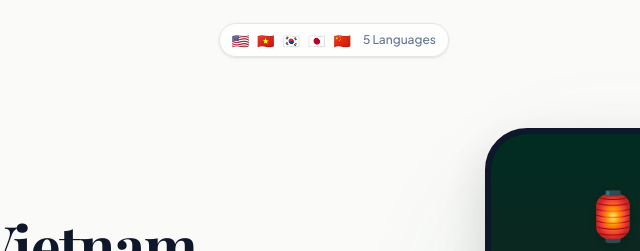
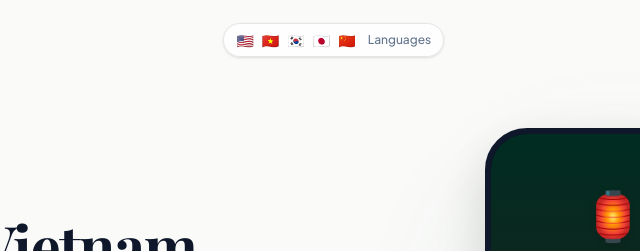
Before and after one commit to nextgen-app-labs/vietnamguide, a plain HTML site: page index.html in a window 1280 px wide. Shown: the top 251 px of the page, 319-959 px from the left. Drawn offline with nearby package versions, Linux system fonts and the light colour scheme; a web font is replaced by a local one.

Commit message:
Remove number from languages displayed

```diff
--- a/index.html
+++ b/index.html
@@ -31,7 +31,7 @@
             <span title="Korean">🇰🇷</span>
             <span title="Japanese">🇯🇵</span>
             <span title="Chinese">🇨🇳</span>
-            <span class="text-xs text-slate-500 font-medium ml-1">5 Languages</span>
+            <span class="text-xs text-slate-500 font-medium ml-1"> Languages</span>
         </div>
         <a href="https://play.google.com/store/apps/details?id=com.nymdev.vnprovince" class="bg-emerald-800 hover:bg-emerald-900 text-amber-50 font-semibold px-6 py-2 rounded-full transition text-sm tracking-wide shadow-md">
             Download App
```
